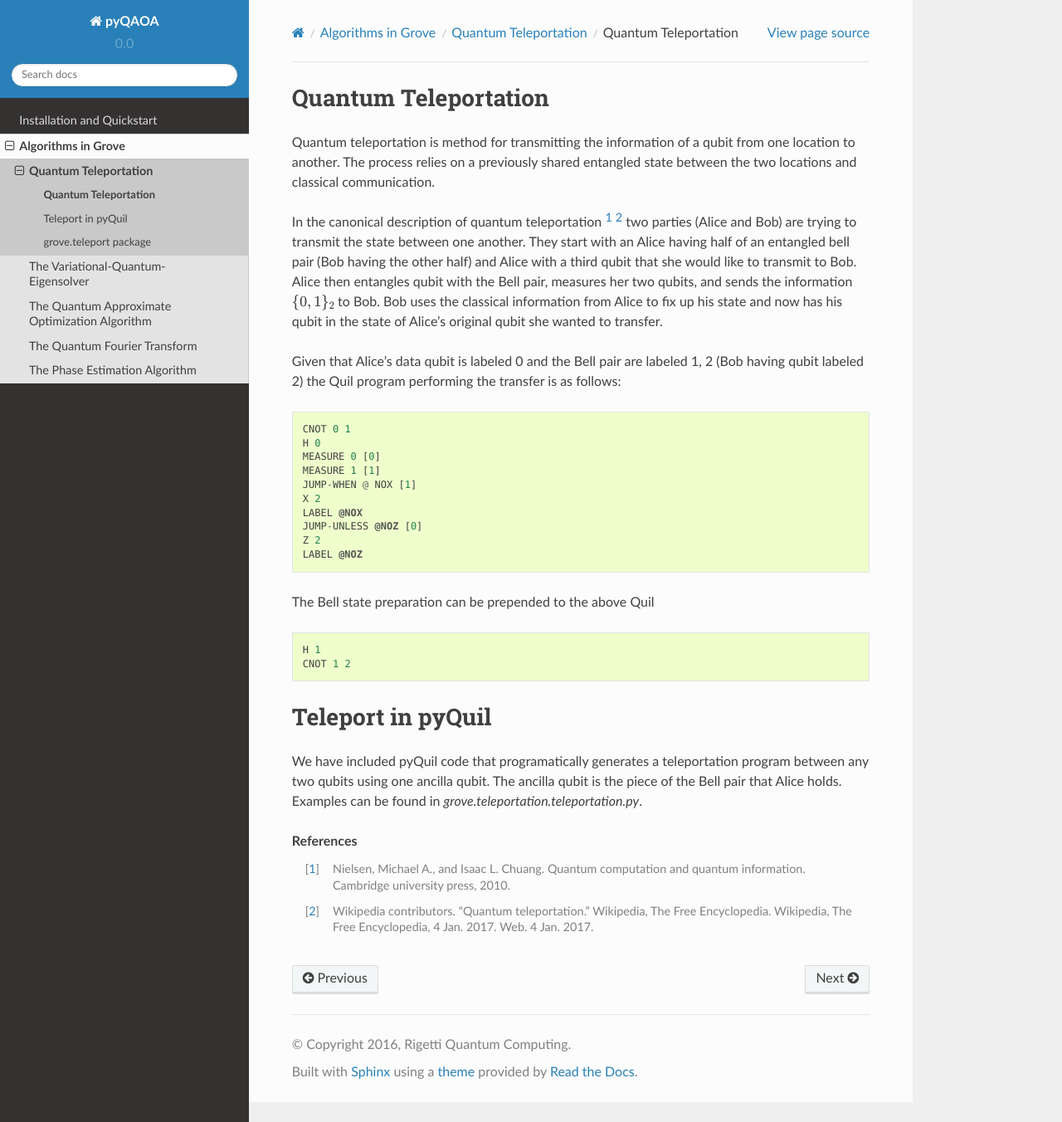
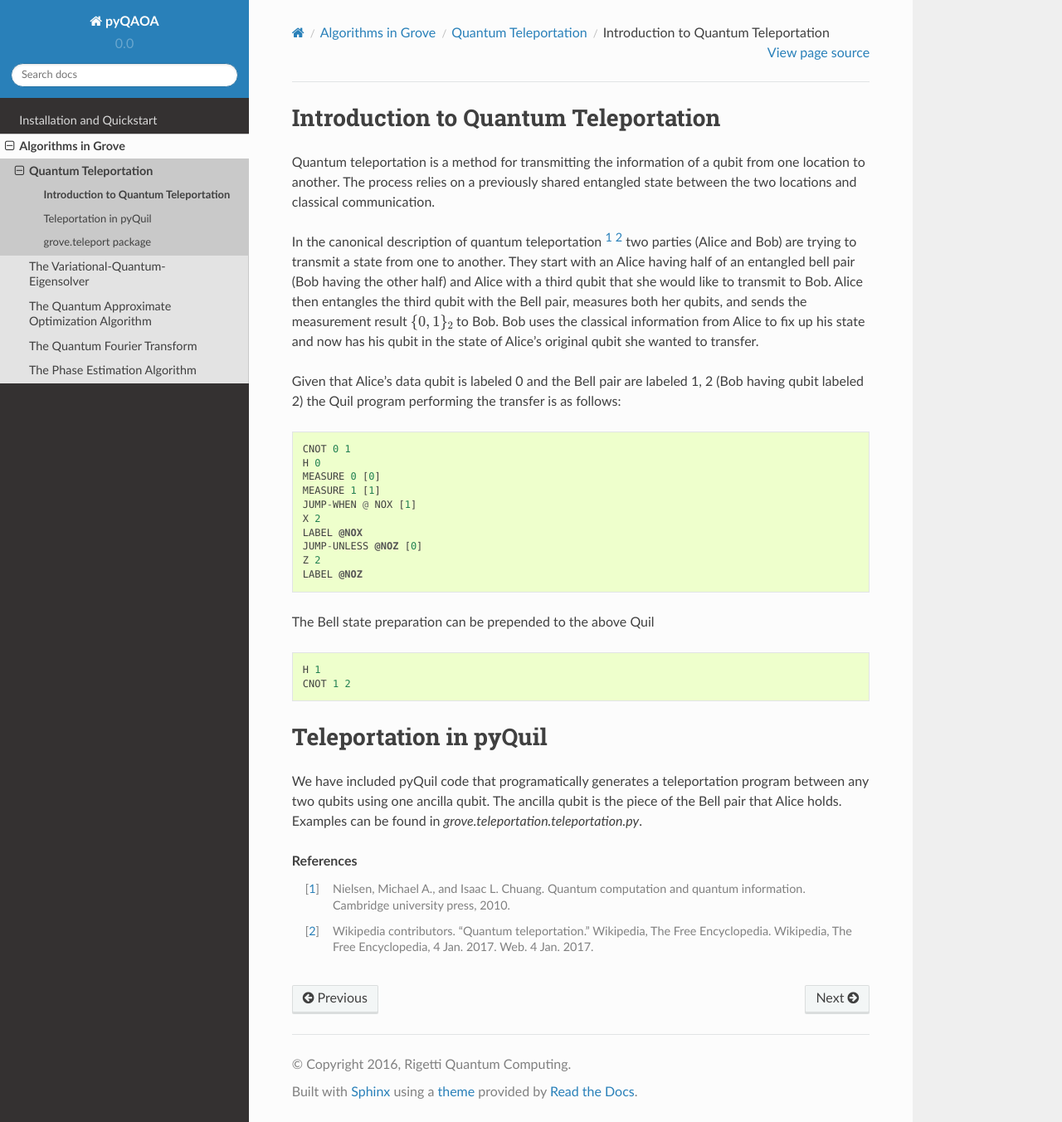
Before and after one commit to rigetti/grove, a Sphinx documentation site: the page built from docs/teleportation/teleportation_overview.rst, in a window 1280 px wide and 1352 px high. Shown: the whole window at 83% size. Built offline with Sphinx 7.4.7 and the Read the Docs theme 2.0.0, drawn with Linux system fonts in a browser that asks for light colours.

Commit message:
Fixes to teleportation docs

```diff
--- a/docs/teleportation/teleportation_overview.rst
+++ b/docs/teleportation/teleportation_overview.rst
@@ -1,16 +1,16 @@
-=====================
-Quantum Teleportation
-=====================
-Quantum teleportation is method for transmitting the information of a qubit
+=====================================
+Introduction to Quantum Teleportation
+=====================================
+Quantum teleportation is a method for transmitting the information of a qubit
 from one location to another.  The process relies on a previously shared
 entangled state between the two locations and classical communication.
 
 In the canonical description of quantum teleportation [1]_ [2]_ two parties (Alice
-and Bob) are trying to transmit the state between one another.  They start with
+and Bob) are trying to transmit a state from one to another.  They start with
 an Alice having half of an entangled bell pair (Bob having the other half) and
 Alice with a third qubit that she would like to transmit to Bob.  Alice then
-entangles qubit with the Bell pair, measures her two qubits, and sends the
-information :math:`\{0, 1\}_{2}` to Bob.  Bob uses the classical information
+entangles the third qubit with the Bell pair, measures both her qubits, and sends the
+measurement result :math:`\{0, 1\}_{2}` to Bob.  Bob uses the classical information
 from Alice to fix up his state and now has his qubit in the state of Alice's
 original qubit she wanted to transfer.
 
@@ -38,9 +38,9 @@ The Bell state preparation can be prepended to the above Quil
     H 1
     CNOT 1 2
 
-==================
-Teleport in pyQuil
-==================
+=======================
+Teleportation in pyQuil
+=======================
 We have included pyQuil code that programatically generates a teleportation
 program between any two qubits using one ancilla qubit.  The ancilla qubit is
 the piece of the Bell pair that Alice holds.  Examples can be found in
```
